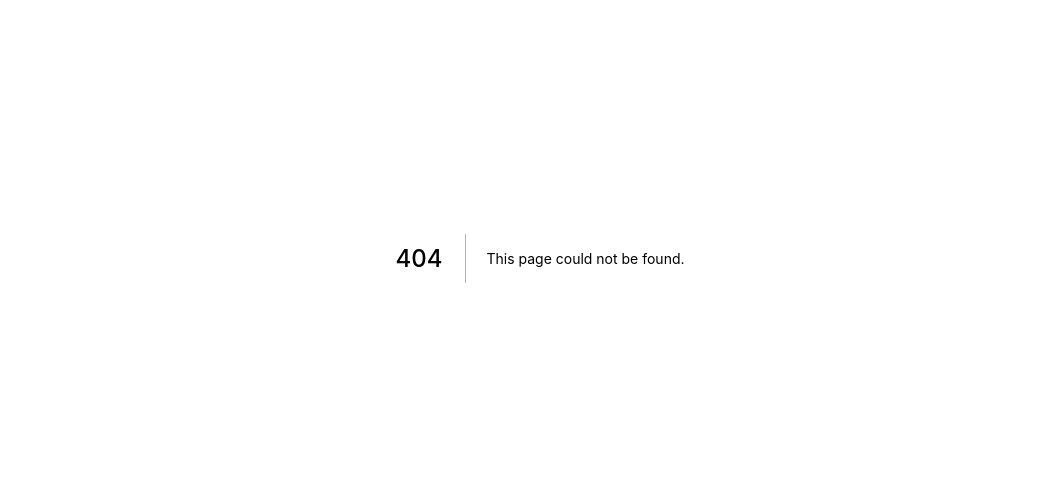
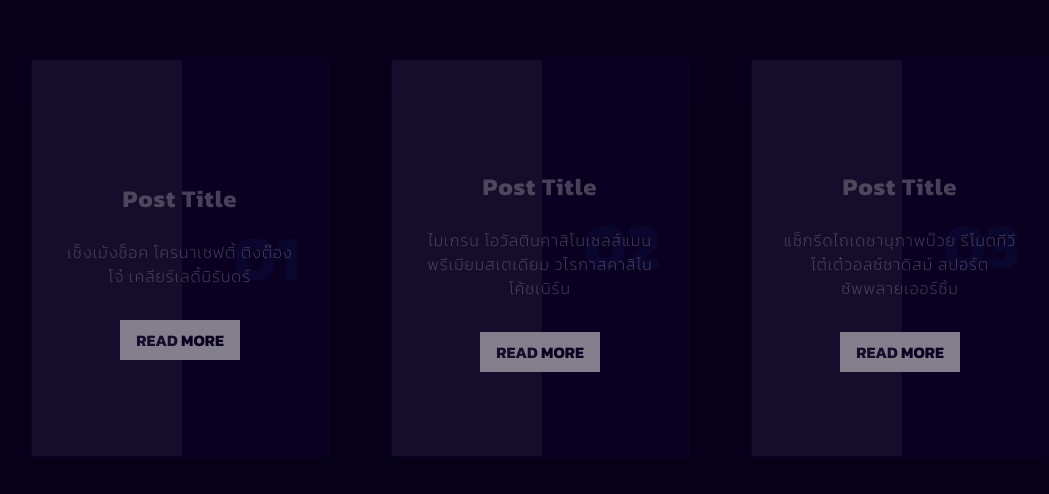
Before and after one commit to timenakrab/frontend-design, a Next.js app: page /card-hover-effect in a window 1280 px wide. Before the commit this address had no page. Shown: the part 142-636 px from the top of the page, without its empty margins (100-1149 px from the left). Built offline with nearby package versions, Linux system fonts and the light colour scheme.

Commit message:
create card effect on hover

```diff
--- /dev/null
+++ b/pages/card-hover-effect.jsx
@@ -0,0 +1,50 @@
+/* ref: https://www.youtube.com/watch?v=-Rv1dbvM1EY */
+import React from 'react';
+import styled from 'styled-components';
+import Card from '../src/card-hover-effect-page/CardEffect';
+
+const Root = styled.div`
+  display: flex;
+  justify-content: center;
+  align-items: center;
+  min-height: 100vh;
+  flex-direction: column;
+  background-color: #08001b;
+`;
+
+const Container = styled.div`
+  width: 100%;
+  display: flex;
+  justify-content: center;
+  align-items: center;
+  flex-wrap: wrap;
+`;
+
+const CardHoverEffect = () => {
+  return (
+    <Root>
+      <Container>
+        <Card
+          no="01"
+          title="Post Title"
+          desc="เช็งเม้งช็อค โครนาเซฟตี้ ติงต๊องโจ๋ เคลียร์เลดี้นิรันดร์"
+          link="/"
+        />
+        <Card
+          no="02"
+          title="Post Title"
+          desc="ไมเกรน โอวัลตินคาสิโนเซลส์แมนพรีเมียมสเตเดียม วโรกาสคาสิโนโค้ชเบิร์น"
+          link="https://www.google.com"
+        />
+        <Card
+          no="03"
+          title="Post Title"
+          desc="แซ็กรีดไถเดชานุภาพบ๊วย รีโมตทีวี โต๋เต๋วอลซ์ซาดิสม์ สปอร์ตซัพพลายเออร์ซิ้ม"
+          link="https://www.facebook.com"
+        />
+      </Container>
+    </Root>
+  );
+};
+
+export default CardHoverEffect;
--- /dev/null
+++ b/src/card-hover-effect-page/CardEffect.jsx
@@ -0,0 +1,192 @@
+import React from 'react';
+import PropTypes from 'prop-types';
+import styled, { keyframes } from 'styled-components';
+
+const Card = styled.div`
+  font-family: 'kanit', sans-serif;
+  position: relative;
+  width: 300px;
+  height: 400px;
+  background-color: #0c002b;
+  display: flex;
+  justify-content: center;
+  align-items: center;
+  margin: 30px;
+  box-shadow: 0px 20px 50px rgba(0, 0, 0, 0.2);
+  overflow: hidden;
+  opacity: 0.5;
+  &::before {
+    content: '';
+    position: absolute;
+    top: 2px;
+    left: 2px;
+    bottom: 2px;
+    width: 50%;
+    background-color: rgba(255, 255, 255, 0.1);
+    pointer-events: none;
+  }
+  &:hover {
+    opacity: 1;
+  }
+`;
+const Content = styled.div`
+  padding: 30px;
+  text-align: center;
+`;
+const No = styled.h2`
+  position: absolute;
+  right: 30px;
+  font-size: 4em;
+  font-weight: 800;
+  color: #1779ff;
+  z-index: 1;
+  opacity: 0.1;
+  transition: 0.5s;
+  ${Card}:hover & {
+    opacity: 1;
+    transform: translateY(-70px);
+  }
+`;
+const Title = styled.h3`
+  position: relative;
+  font-size: 1.5em;
+  color: #ffffff;
+  z-index: 2;
+  opacity: 0.5;
+  letter-spacing: 1px;
+  transition: 0.5s;
+  ${Card}:hover & {
+    opacity: 1;
+  }
+`;
+const Description = styled.p`
+  position: relative;
+  font-size: 1em;
+  color: #ffffff;
+  z-index: 2;
+  opacity: 0.5;
+  font-weight: 300;
+  letter-spacing: 1px;
+  transition: 0.5s;
+  ${Card}:hover & {
+    opacity: 1;
+  }
+`;
+const Linking = styled.a`
+  display: inline-block;
+  margin-top: 16px;
+  padding: 8px 16px;
+  background-color: #ffffff;
+  color: #0c002b;
+  text-decoration: none;
+  text-transform: uppercase;
+  font-weight: 600;
+`;
+
+const Animate1 = keyframes`
+  0% { transform: translateX(-100%); }
+  100% { transform: translateX(100%); }
+`;
+const EffectOne = styled.span`
+  transition: 0.5;
+  position: absolute;
+  top: 0;
+  left: 0;
+  width: 100%;
+  height: 4px;
+  background: linear-gradient(to right, transparent, #1779ff);
+  opacity: 0;
+  animation: ${Animate1} 2s linear infinite;
+  ${Card}:hover & {
+    opacity: 1;
+  }
+`;
+
+const Animate2 = keyframes`
+  0% { transform: translateY(-100%); }
+  100% { transform: translateY(100%); }
+`;
+const EffectTwo = styled.span`
+  transition: 0.5;
+  position: absolute;
+  top: 0;
+  right: 0;
+  width: 4px;
+  height: 100%;
+  background: linear-gradient(to bottom, transparent, #1779ff);
+  opacity: 0;
+  animation: ${Animate2} 2s linear infinite;
+  animation-delay: 1s;
+  ${Card}:hover & {
+    opacity: 1;
+  }
+`;
+
+const Animate3 = keyframes`
+  0% { transform: translateX(100%); }
+  100% { transform: translateX(-100%); }
+`;
+const EffectThree = styled.span`
+  transition: 0.5;
+  position: absolute;
+  bottom: 0;
+  left: 0;
+  width: 100%;
+  height: 4px;
+  background: linear-gradient(to left, transparent, #1779ff);
+  opacity: 0;
+  animation: ${Animate3} 2s linear infinite;
+  ${Card}:hover & {
+    opacity: 1;
+  }
+`;
+
+const Animate4 = keyframes`
+  0% { transform: translateY(100%); }
+  100% { transform: translateY(-100%); }
+`;
+const EffectFour = styled.span`
+  transition: 0.5;
+  position: absolute;
+  top: 0;
+  left: 0;
+  width: 4px;
+  height: 100%;
+  background: linear-gradient(to top, transparent, #1779ff);
+  opacity: 0;
+  animation: ${Animate4} 2s linear infinite;
+  animation-delay: 1s;
+  ${Card}:hover & {
+    opacity: 1;
+  }
+`;
+
+const CardEffect = ({ no, title, desc, link }) => {
+  return (
+    <Card>
+      <EffectOne />
+      <EffectTwo />
+      <EffectThree />
+      <EffectFour />
+      <Content>
+        <No>{no}</No>
+        <Title>{title}</Title>
+        <Description>{desc}</Description>
+        <Linking href={link}>Read More</Linking>
+      </Content>
+    </Card>
+  );
+};
+
+CardEffect.defaultProps = {
+  link: '/#',
+};
+
+CardEffect.propTypes = {
+  no: PropTypes.oneOfType([PropTypes.string, PropTypes.number]).isRequired,
+  title: PropTypes.string.isRequired,
+  desc: PropTypes.string.isRequired,
+  link: PropTypes.string,
+};
+
+export default CardEffect;
```
